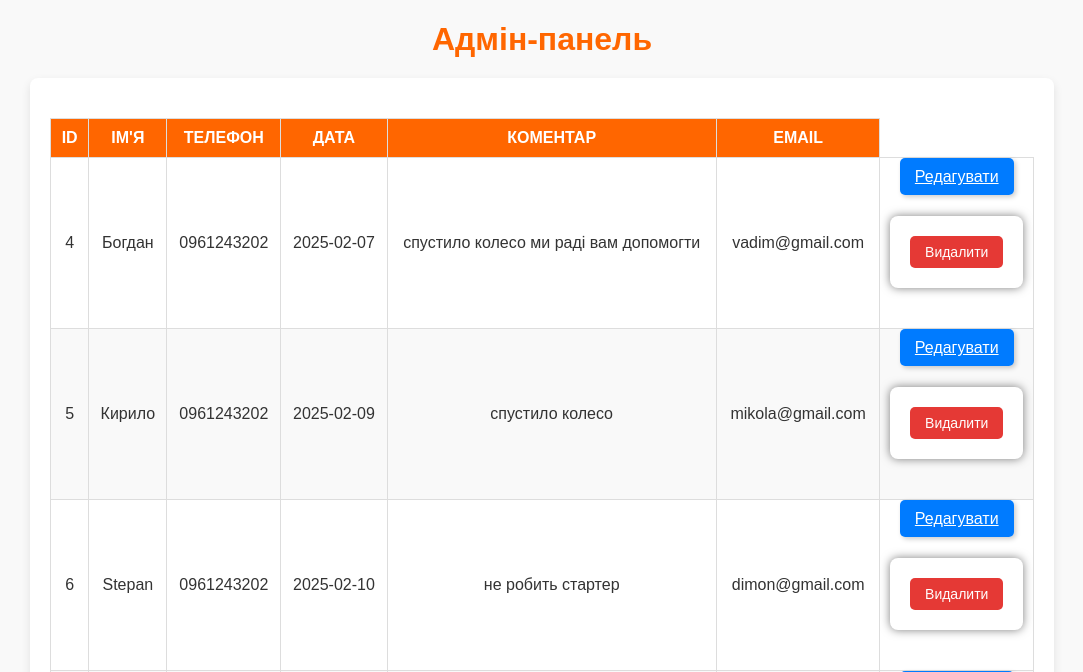
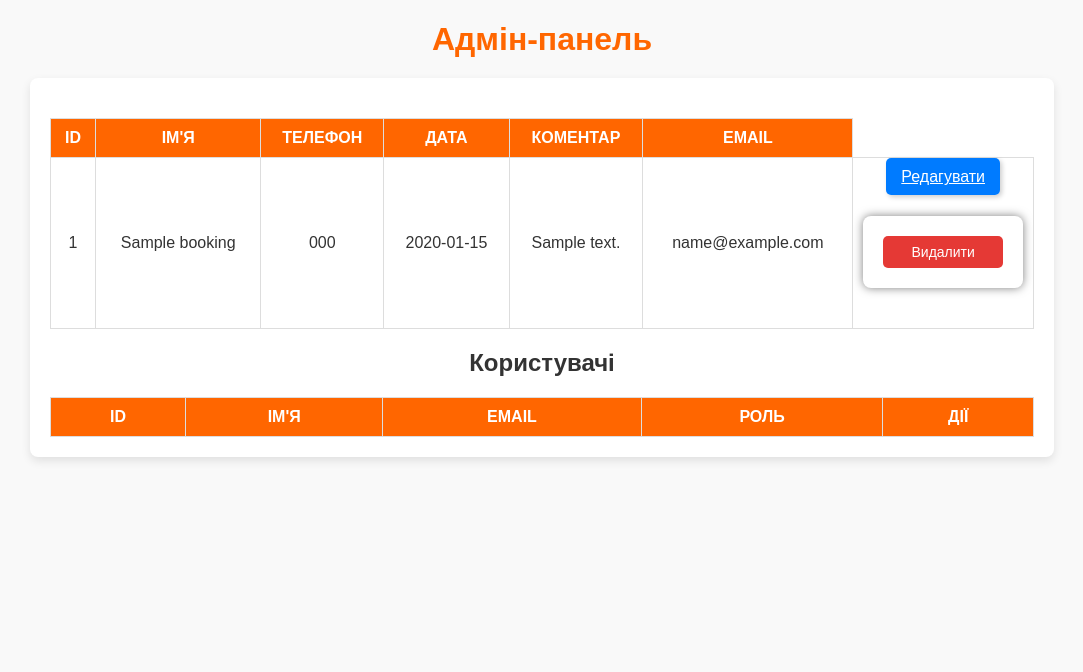
Before and after one commit to valery2024-2024/sto_project, a Flask app: page /admin in a window 1280 px wide. Shown: the top 672 px of the page, without its empty margins (98-1181 px from the left). After the commit the page ends 461 px from the top, so only its background shows below. Run offline with Flask 3, Linux system fonts and the light colour scheme; tables that the repository leaves empty hold one stand-in row (values such as "Sample post"); lists and menus that the app fills with data are empty.

Commit message:
Оновлення проєкту

```diff
--- a/app.py
+++ b/app.py
@@ -8,10 +8,22 @@ import logging
 
 logging.basicConfig(level=logging.DEBUG)
 # Конфігурація Flask додатку
+BASE_DIR = os.path.abspath(os.path.dirname(__file__))
+DB_PATH = os.path.join(BASE_DIR, "instance", "sto.db")
 app = Flask(__name__, static_folder="static")
-app.config['SQLALCHEMY_DATABASE_URI'] = 'sqlite:///sto.db'  # База даних SQLite
+app.config['SQLALCHEMY_DATABASE_URI'] = f"sqlite:///{DB_PATH}"  # База даних SQLite
 app.config['SQLALCHEMY_TRACK_MODIFICATIONS'] = False
 app.secret_key = os.getenv("SECRET_KEY", "your_secret_key")
+
+
+#from app import db
+#from app import User
+
+#db.create_all()  # Створює таблиці, якщо їх немає
+
+# Перевіряємо, чи є користувачі в базі
+#users = User.query.all()
+#print(users)
 
 # Налаштування Flask-Mail (БЕЗ `MAIL_PASSWORD` в коді)
 app.config['MAIL_SERVER'] = 'smtp.gmail.com'
@@ -54,6 +66,7 @@ class User(db.Model):
     name = db.Column(db.String(100), nullable=False)
     email = db.Column(db.String(120), unique=True, nullable=False)
     password = db.Column(db.String(200), nullable=False)
+    is_admin = db.Column(db.Boolean, default=False) #Додаємо роль
 
 # Створення таблиць у БД
 with app.app_context():
@@ -94,12 +107,14 @@ def login():
             session['user_id'] = user.id
             session['user_name'] = user.name
             session['user_email'] = user.email
+            session['is_admin'] = user.is_admin  # Додаємо роль
             flash('Ви успішно увійшли!', 'success')
             return redirect(url_for('home'))
         else:
             flash('Невірний email або пароль', 'danger')
 
     return render_template('login.html')
+
 
 @app.route('/static/<path:filename>')
 def static_files(filename):
@@ -160,6 +175,33 @@ def admin():
     bookings = Booking.query.all()
     return render_template('admin.html', bookings=bookings)
 
+@app.route('/admin/users')
+def admin_users():
+    #if 'user_id' not in session or not User.query.get(session['user_id']).is_admin:
+        #flash('❌ У вас немає доступу!', 'danger')
+        #return redirect(url_for('home'))
+    #
+    users = User.query.all()
+    return render_template('admin_users.html', users=users)
+
+@app.route('/admin/users/delete/<int:user_id>', methods=['POST'])
+def delete_user(user_id):
+    if 'user_id' not in session or not User.query.get(session['user_id']).is_admin:
+        flash('❌ У вас немає доступу!', 'danger')
+        return redirect(url_for('home'))
+
+    user = User.query.get_or_404(user_id)
+
+    # Захист від видалення себе
+    if user.id == session['user_id']:
+        flash('❌ Ви не можете видалити свій обліковий запис!', 'danger')
+        return redirect(url_for('admin_users'))
+
+    db.session.delete(user)
+    db.session.commit()
+    flash('✅ Користувач видалений!', 'success')
+    return redirect(url_for('admin_users'))
+
 @app.route ('/sto')
 def sto():
     return render_template('sto.html')
@@ -180,6 +222,7 @@ def update_booking(booking_id):
         return redirect(url_for('admin'))
 
     return render_template('update_booking.html', booking=booking)
+
 
 
 # -------------------- БРОНЮВАННЯ --------------------
--- /dev/null
+++ b/base.html
@@ -0,0 +1,3 @@
+{% if session.get('is_admin') %}
+<a href="{{ url_for('admin_users') }}">🔑 Керування користувачами</a>
+{% endif %}
--- a/templates/admin.html
+++ b/templates/admin.html
@@ -39,6 +39,35 @@
               {% endfor %}
             </tbody>
        </table>
+       <h2>Користувачі</h2>
+       <table>
+           <thead>
+               <tr>
+                   <th>ID</th>
+                   <th>Ім'я</th>
+                   <th>Email</th>
+                   <th>Роль</th>
+                   <th>Дії</th>
+               </tr>
+       </thead>
+       <tbody>
+           {% for user in users %}
+           <tr>
+               <td>{{ user.id }}</td>
+               <td>{{ user.name }}</td>
+               <td>{{ user.email }}</td>
+               <td>{% if user.is_admin %} Адміністратор {% else %} Користувач {% endif %}</td>
+               <td>
+                   {% if not user.is_admin %}
+                   <form action="{{ url_for('delete_user', user_id=user.id) }}" method="POST">
+                       <button type="submit" class="delete-btn">Видалити</button>
+                   </form>
+                   {% endif %}
+               </td>
+           </tr>
+           {% endfor %}
+       </tbody>
+   </table>
    </div>
    <!-- Підключення JavaScript -->
    <script src="{{ url_for('static', filename='js/scripts.js') }}"></script>
--- a/templates/sto.html
+++ b/templates/sto.html
@@ -12,6 +12,10 @@
             <div class="container">
                 <h2 class="section-title">Наші СТО у містах</h2>
                 <p>Ми працюємо у кількох містах, забезпечуючи якісне обслуговування та ремонт.</p>
+                <!-- ✅ Додаємо кнопку "Головна" -->
+                <div class="buttons">
+                    <a href="{{ url_for('home') }}" class="button home-btn">Головна</a>
+                </div>
                 <!-- СТО Рівне -->
                 <div class="sto-item">
                     <div class="sto-text">
```
Also changed, not shown: templates/index.html (+4 -4 lines), instance/sto.db.
